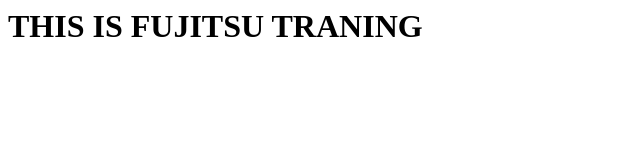
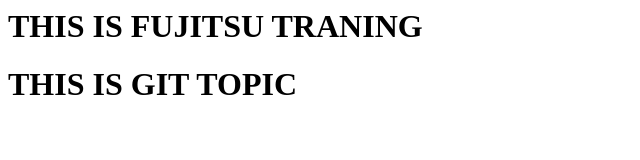
Before and after one commit to karmakartse/athang-kartse1, a plain HTML site: page index.html in a window 1280 px wide. Shown: the whole page, without its empty margins (0-640 px from the left). Drawn offline with Linux system fonts and the light colour scheme.

Commit message:
dev first commit

```diff
--- a/index.html
+++ b/index.html
@@ -1 +1,2 @@
 <h1>THIS IS FUJITSU TRANING</h1>
+<h1>THIS IS GIT TOPIC</h1>
```
